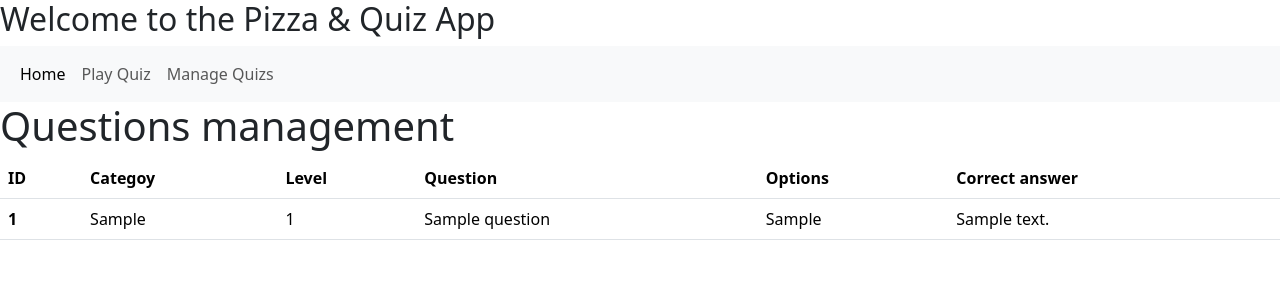
After one commit to nilpa018/quizza, a PHP site: page /questions.php in a window 1280 px wide. The commit adds this page. Shown: the top 300 px of the page. Run offline with PHP 8.4, Linux system fonts and the light colour scheme; tables that the repository leaves empty hold one stand-in row (values such as "Sample post").

Commit message:
afficher liste des questions

```diff
--- /dev/null
+++ b/config.php
@@ -0,0 +1,13 @@
+<?php
+$servername = "localhost";
+$user = "quizza";
+$pwd = "quizza";
+$db = "quizza";
+
+$conn = new mysqli($servername,$user, $pwd, $db);
+
+
+// Vérifier la connexion
+if ($conn->connect_error) {
+    die("Connection failed: " . $conn->connect_error);
+}
--- a/layout.php
+++ b/layout.php
@@ -11,7 +11,7 @@
 </head>
 
 <body>
-    <h1>Welcome to the Pizza & Quiz App</h1>
+    <h2>Welcome to the Pizza & Quiz App</h2>
     <nav class="navbar navbar-expand-lg bg-body-tertiary">
         <div class="container-fluid">
             <div class="collapse navbar-collapse" id="navbarNav">
--- /dev/null
+++ b/questions.php
@@ -0,0 +1,44 @@
+<?php
+require_once 'config.php';
+
+$sql = "SELECT question_id, question, options, correctAnswer, level, category
+    FROM questions
+    ORDER BY category;
+";
+
+$result = $conn->query($sql);
+ob_start();
+?>
+<h1>Questions management</h1>
+
+<table class="table">
+    <thead>
+        <tr>
+            <th scope="col">ID</th>
+            <th scope="col">Categoy</th>
+            <th scope="col">Level</th>
+            <th scope="col">Question</th>
+            <th scope="col">Options</th>
+            <th scope="col">Correct answer</th>
+        </tr>
+    </thead>
+    <tbody>
+        <?php while($row = $result->fetch_assoc()) : ?>
+        <tr>
+            <th scope="row"><?= $row['question_id']; ?></th>
+            <td><?= $row['category']; ?></td>
+            <td><?= $row['level']; ?></td>
+            <td><?= $row['question']; ?></td>
+            <td><?= $row['options']; ?></td>
+            <td><?= $row['correctAnswer']; ?></td>
+        </tr>
+        <?php endwhile; ?>
+    </tbody>
+
+</table>
+
+
+<?php
+$title = "questions";
+$content = ob_get_clean();
+include 'layout.php';
```
